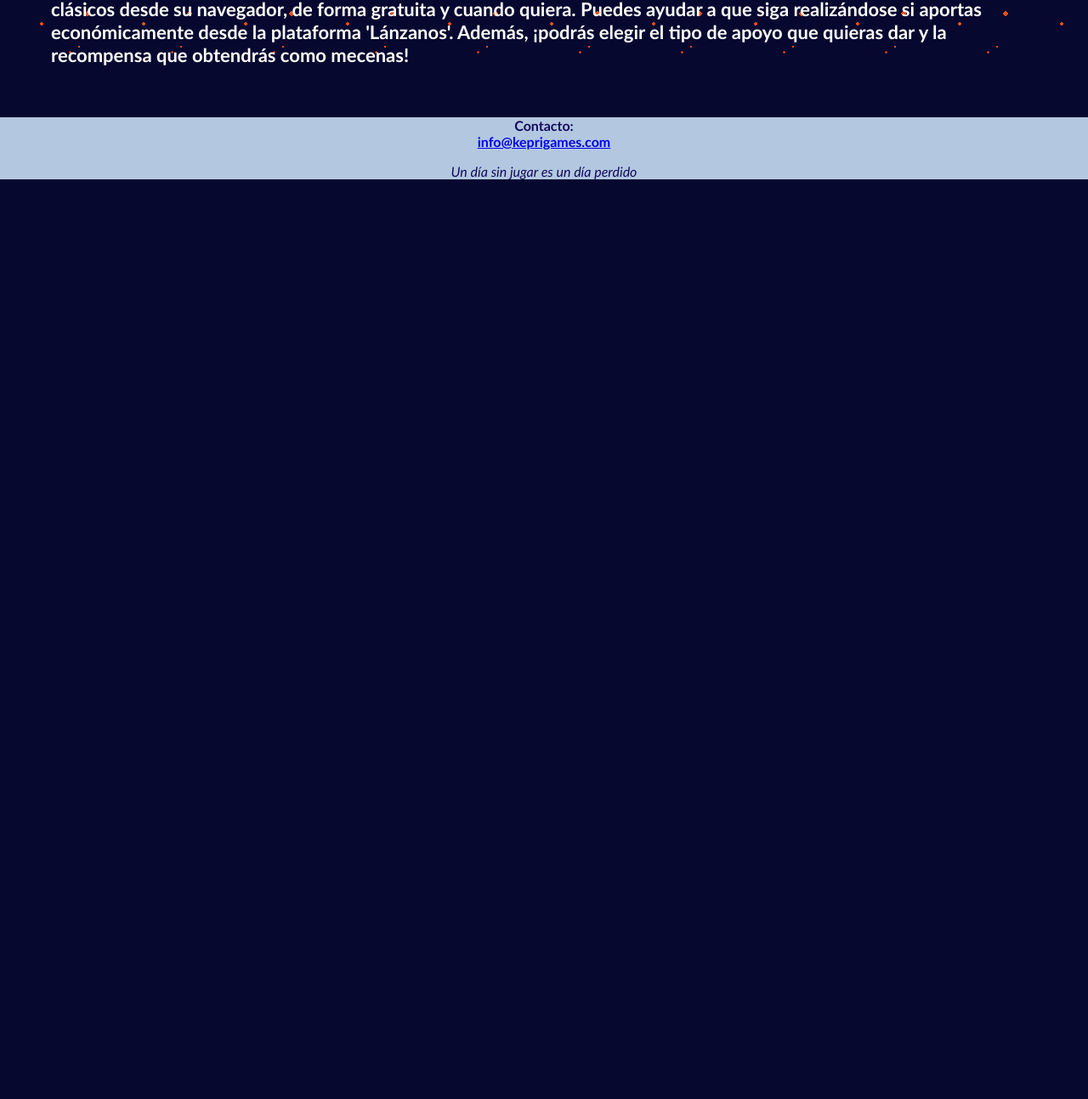
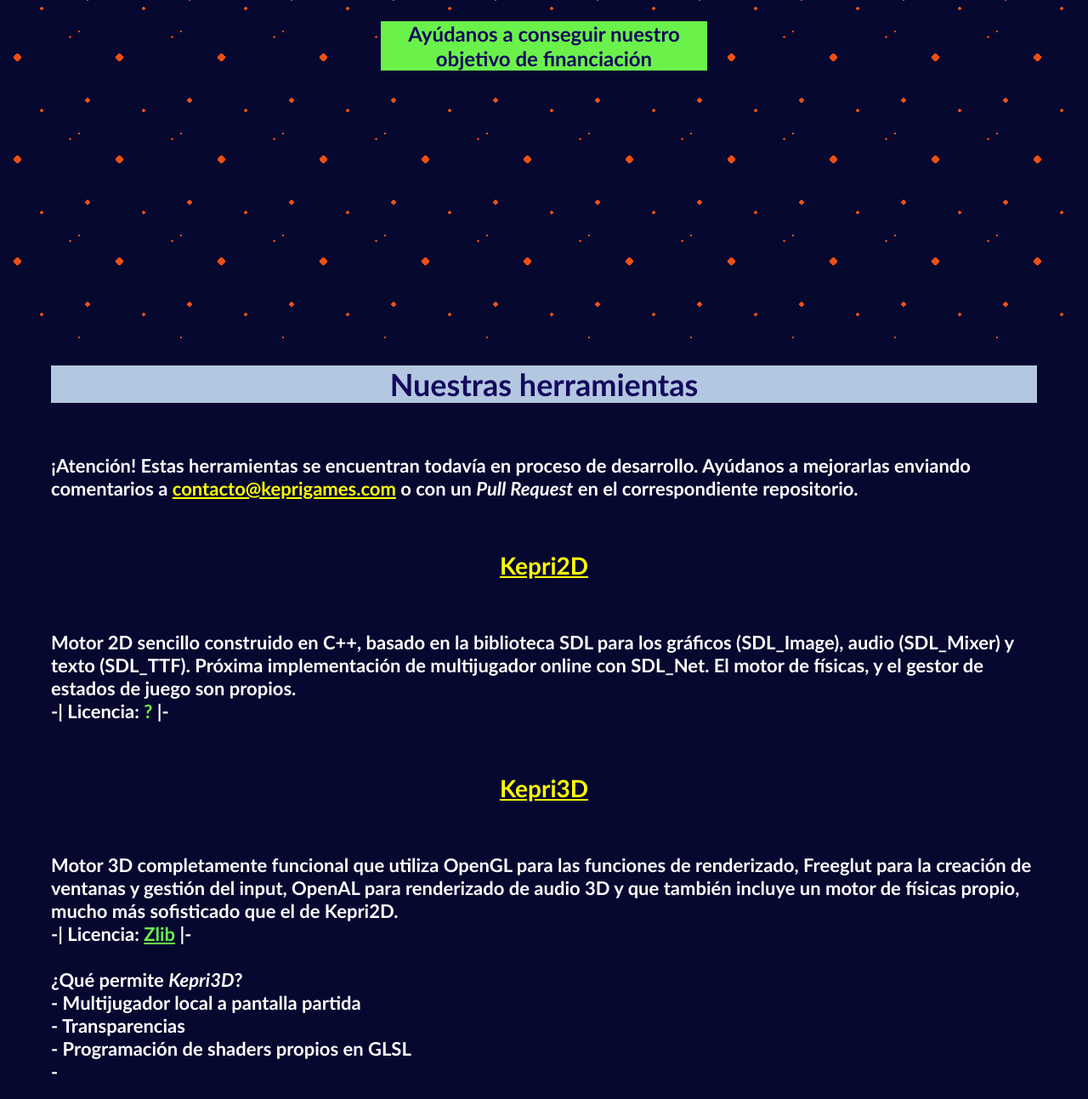
Before and after one commit to ramonarj/KepriStudios, a plain HTML site: page index.html in a window 1280 px wide. Shown: the part 1347-2640 px from the top of the page at 85% size. Before the commit the page ends 1558 px from the top, so only its background shows below. Drawn offline with Linux system fonts and the light colour scheme; grey boxes are pictures that could not be loaded.

Commit message:
Añadida sección "Herramientas"

```diff
--- a/index.html
+++ b/index.html
@@ -18,11 +18,18 @@
     <!---- Barra superior---->
     <div id= "barra" class="barraSuperior">
         <ul>
-            <li> <a href=#juegos>Azulejo Parejo</a> </li>
-            <li> <a href=#lanzanos>Lánzanos</a> </li>
+            <li> <a href=#juegos>Quiénes somos</a> </li>
+            <li> <a href=#juegos>Juegos</a> </li>
             <li> <a href=#keprigames>Kepri Games</a> </li>
+            <li> <a href=#herramientas>Herramientas</a> </li>
             <li> <a href="#contacto">Contacto</a> </li>
         </ul>
+    </div>
+
+    <!-- Juegos-->
+    <h2 class="separador">¿Quiénes somos?</h2>
+    <div id= "juegos" class="descripcion">
+        <p>Somos un estudio unipersonal situado en Sevilla, España.</p>
     </div>
 
     <!-- Juegos-->
@@ -33,12 +40,6 @@
         </iframe>
     </div>
 
-    <!-- Crowdfunding Lánzanos -->
-    <div id= "lanzanos">
-        <h2 class="separador">Ayúdanos a conseguir nuestros objetivos</h2>
-        <iframe src='https://www.lanzanos.com/apoya/5254/1/' width="200" height="285" frameborder='0' class="centrado"> </iframe>
-    </div>
-
     <!-- Kepri Games -->
     <div id= "keprigames">
         <h2 class="separador">_</h2>
@@ -46,9 +47,45 @@
             <img src="assets/kepri-games.svg" alt="Kepri Games" class="centrado logoGames" </img>
         </a>
         <p class="descripcion">
-            <a id="enlaceKepri" href="https://keprigames.com">Kepri Games</a> es un portal de juegos online para que cualquier persona pueda disfrutar de juegos clásicos y no tan
+            <a class="enlaceKepri" href="https://keprigames.com">Kepri Games</a> es un portal de juegos online para que cualquier persona pueda disfrutar de juegos clásicos y no tan
             clásicos desde su navegador, de forma gratuita y cuando quiera. Puedes ayudar a que siga realizándose si aportas económicamente
             desde la plataforma 'Lánzanos'. Además, ¡podrás elegir el tipo de apoyo que quieras dar y la recompensa que obtendrás como mecenas!
+        </p>
+
+        <!-- Crowdfunding Lánzanos -->
+        <div id= "lanzanos">
+            <h4 class="recauda">Ayúdanos a conseguir nuestro objetivo de financiación</h4>
+            <iframe src='https://www.lanzanos.com/apoya/5254/1/' width="200" height="285" frameborder='0' class="centrado"> </iframe>
+        </div>
+    </div>
+
+    <!-- Herramientas -->
+    <h2 class="separador">Nuestras herramientas</h2>
+    <div id= "herramientas">
+        <p class="descripcion">¡Atención! Estas herramientas se encuentran todavía en proceso de desarrollo.
+            Ayúdanos a mejorarlas enviando comentarios a <a class="enlaceKepri" href="mailto:contacto@keprigames.com">contacto@keprigames.com</a>
+            o con un <em>Pull Request</em> en el correspondiente repositorio.
+        </p>
+        <h3 class="descripcion centrado">
+            <a alt="Kepri2D" class="enlaceKepri h3" href="https://github.com/ramonarj/JuegosSDL">Kepri2D</a>
+        </h3>
+        <p class="descripcion centrado">Motor 2D sencillo construido en C++, basado en la biblioteca SDL para los gráficos (SDL_Image), audio (SDL_Mixer)
+            y texto (SDL_TTF). Próxima implementación de multijugador online con SDL_Net. El motor de físicas, y el gestor de estados de juego son propios.<br>
+            -| Licencia: <a class="licencia">?</a> |-
+        </p>
+        <h3 class="descripcion centrado">
+            <a alt="Kepri3D" class="enlaceKepri h3" href="https://github.com/ramonarj/Kepri3D">Kepri3D</a>
+        </h3>
+        <p class="descripcion centrado">Motor 3D completamente funcional que utiliza OpenGL para las funciones de renderizado, Freeglut para la creación
+            de ventanas y gestión del input, OpenAL para renderizado de audio 3D y que también incluye un motor de físicas propio, mucho más sofisticado
+            que el de Kepri2D.<br>
+            -| Licencia: <a class="licencia" href="https://www.zlib.net/zlib_license.html">Zlib</a> |- <br>
+            <br>
+            ¿Qué permite <em>Kepri3D</em>?<br>
+            - Multijugador local a pantalla partida<br>
+            - Transparencias<br>
+            - Programación de shaders propios en GLSL<br>
+            -
         </p>
     </div>
 
--- a/styles.css
+++ b/styles.css
@@ -9,15 +9,33 @@ h1 {
 }
 h2 {
     text-align: center;
+    font-size: 36px;
 }
 h3 {
     text-align: center;
+    font-size: 28px;
+}
+h4 {
+    text-align: center;
+    font-size: 24px;
 }
 
-#enlaceKepri{
+.h3{
+    text-align: center;
+    font-size: 28px;
+}
+
+.enlaceKepri{
     color: yellow;
 }
-#enlaceKepri:hover{
+.enlaceKepri:hover{
+    color: red;
+}
+
+.licencia{
+    color:#6af24b;
+}
+.licencia:hover{
     color: red;
 }
 
@@ -74,6 +92,12 @@ li a:hover {
     background-color: #b3c8e0;
         margin-left:60px;
     margin-right:60px;
+}
+
+.recauda{
+    margin-left:35vw;
+    margin-right:35vw;
+    background-color: #6af24b;
 }
 
 footer {
```
